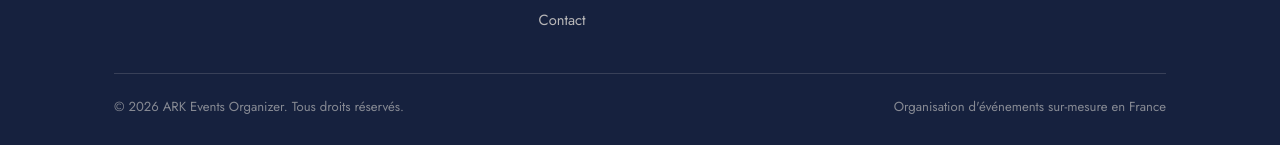
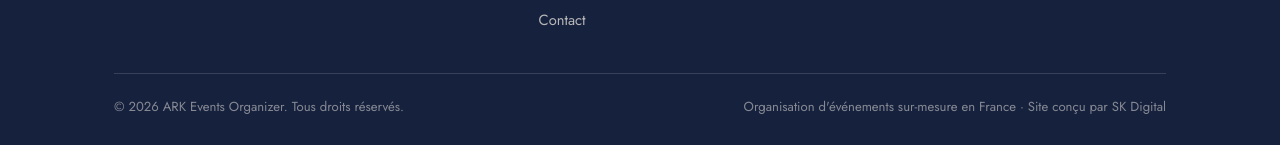
Before and after one commit to skpointeuse-sk/arkeventsorganizer, a plain HTML site: page a-propos.html in a window 1280 px wide. Shown: the part 3297-3442 px from the top of the page. Drawn offline with Linux system fonts and the light colour scheme; a script that the page names is missing; files whose address does not match are found by name.

Commit message:
Pied de page : mention discrète « Site conçu par SK Digital »
Co-Authored-By: Claude Opus 5.5 <noreply@anthropic.com>
Claude-Session: https://claude.ai/code/session_017gfZPwjz6owUQgCawKSwEL

```diff
--- a/a-propos.html
+++ b/a-propos.html
@@ -169,7 +169,7 @@
     </div>
     <div class="footer-bottom">
       <span>© 2026 ARK Events Organizer. Tous droits réservés.</span>
-      <span>Organisation d'événements sur-mesure en France</span>
+      <span>Organisation d'événements sur-mesure en France · Site conçu par <a href="https://skdigital.fr" target="_blank" rel="noopener">SK Digital</a></span>
     </div>
   </div>
 </footer>
```
Also changed, not shown: contact.html (+1 -1 lines), index.html (+1 -1 lines), nos-atouts.html (+1 -1 lines), services.html (+1 -1 lines).
